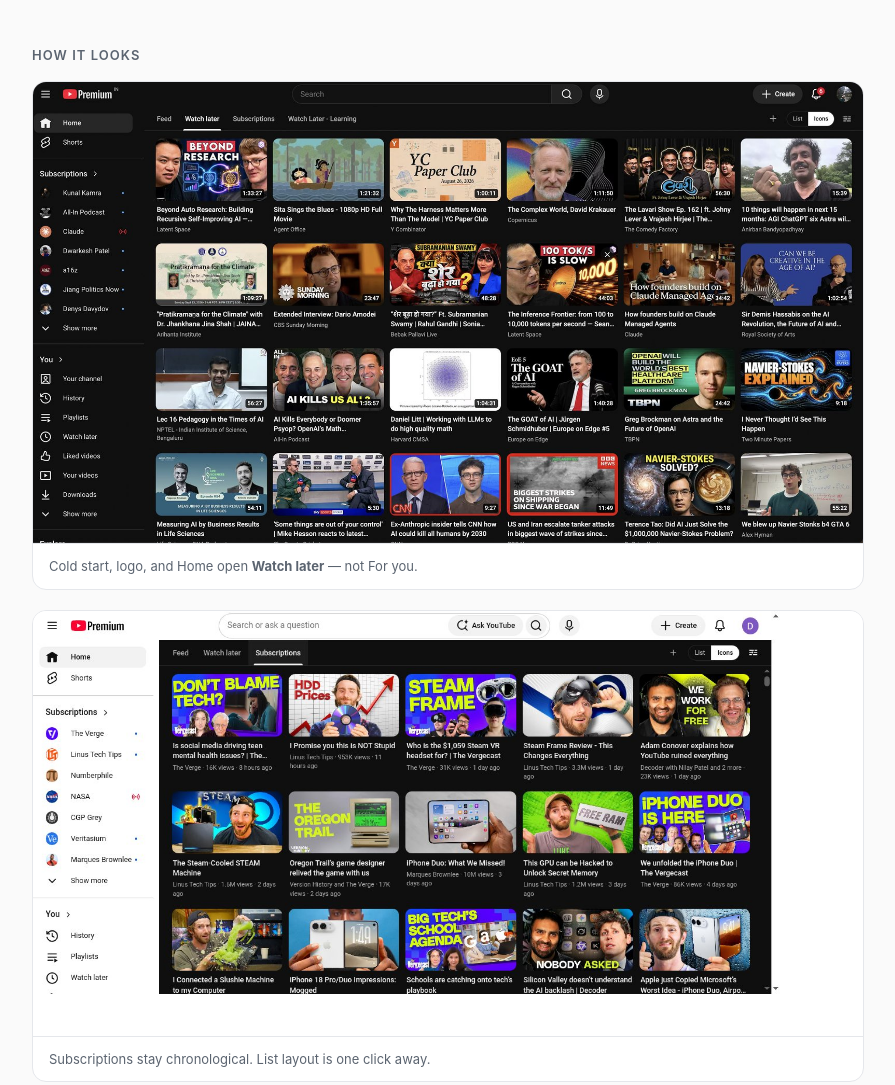
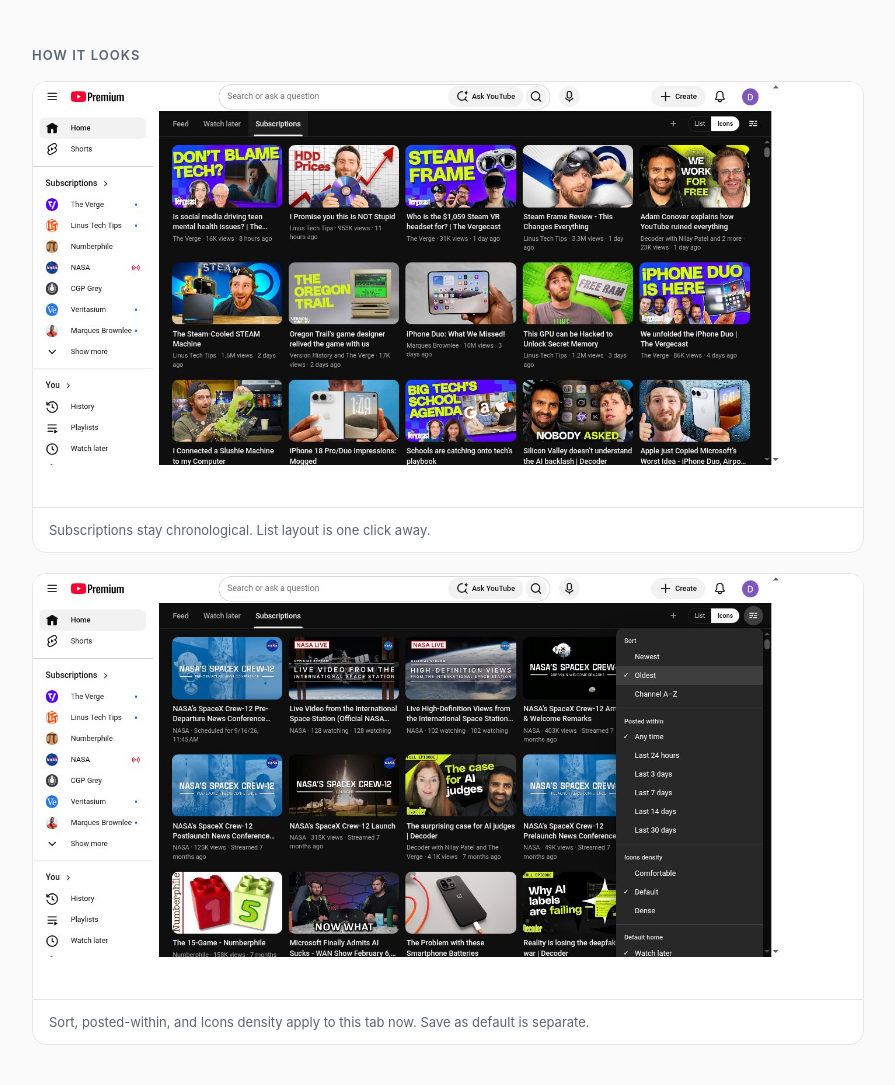
Before and after one commit to artvandelay/diet-youtube, a browser extension: page docs/index.html in a window 1280 px wide. Shown: the part 249-1334 px from the top of the page, without its empty margins (192-1087 px from the left). Drawn offline with Linux system fonts and the light colour scheme.

Commit message:
Remove personal Watch later screenshot from docs
Keep only doubleglasses test-account shots on the README and Pages landing.

```diff
--- a/docs/index.html
+++ b/docs/index.html
@@ -7,7 +7,7 @@
 <meta name="description" content="Chrome extension that replaces YouTube’s impulse Home with a queue-first reading surface. Watch later first; the algorithm stays one click away.">
 <meta property="og:title" content="Diet-Youtube">
 <meta property="og:description" content="Replace YouTube’s impulse Home with a queue-first reading surface.">
-<meta property="og:image" content="https://artvandelay.github.io/diet-youtube/screenshots/01-watch-later-icons.jpg">
+<meta property="og:image" content="https://artvandelay.github.io/diet-youtube/screenshots/02-subscriptions-icons.jpg">
 <meta property="og:type" content="website">
 <link rel="canonical" href="https://artvandelay.github.io/diet-youtube/">
 <style>
@@ -100,11 +100,7 @@
   <h2>How it looks</h2>
   <div class="shots">
     <figure>
-      <img src="screenshots/01-watch-later-icons.jpg" alt="Watch later home in Icons layout" width="1600" height="889" loading="eager">
-      <figcaption>Cold start, logo, and Home open <strong>Watch later</strong> — not For you.</figcaption>
-    </figure>
-    <figure>
-      <img src="screenshots/02-subscriptions-icons.jpg" alt="Subscriptions chronological Icons grid" width="1422" height="728" loading="lazy">
+      <img src="screenshots/02-subscriptions-icons.jpg" alt="Subscriptions chronological Icons grid" width="1422" height="728" loading="eager">
       <figcaption>Subscriptions stay chronological. List layout is one click away.</figcaption>
     </figure>
     <figure>
```
Also changed, not shown: README.md, docs/screenshots/01-watch-later-icons.jpg (deleted).
